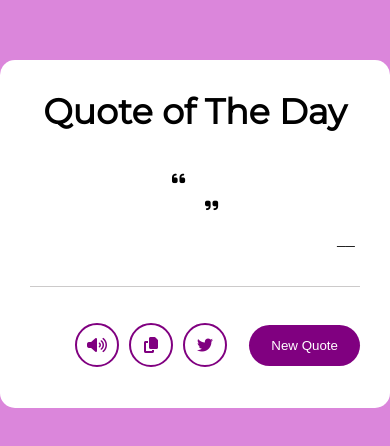
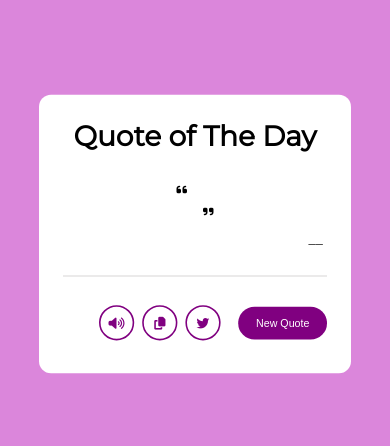
Before and after one commit to addapricope/Random-Quote-Generator, a plain HTML site: page index.html in a window 390 px wide. Shown: the part 188-634 px from the top of the page. Drawn offline with Linux system fonts and the light colour scheme; no server answers.

Commit message:
Update styles.css

```diff
--- a/styles.css
+++ b/styles.css
@@ -110,3 +110,10 @@ transition: all 0.3s ease;
     background-color: purple;
     font-style:16px;
 }
+
+
+@media (max-width:500px){
+    .wrapper{
+        transform: scale(0.8);
+    }
+}
```
